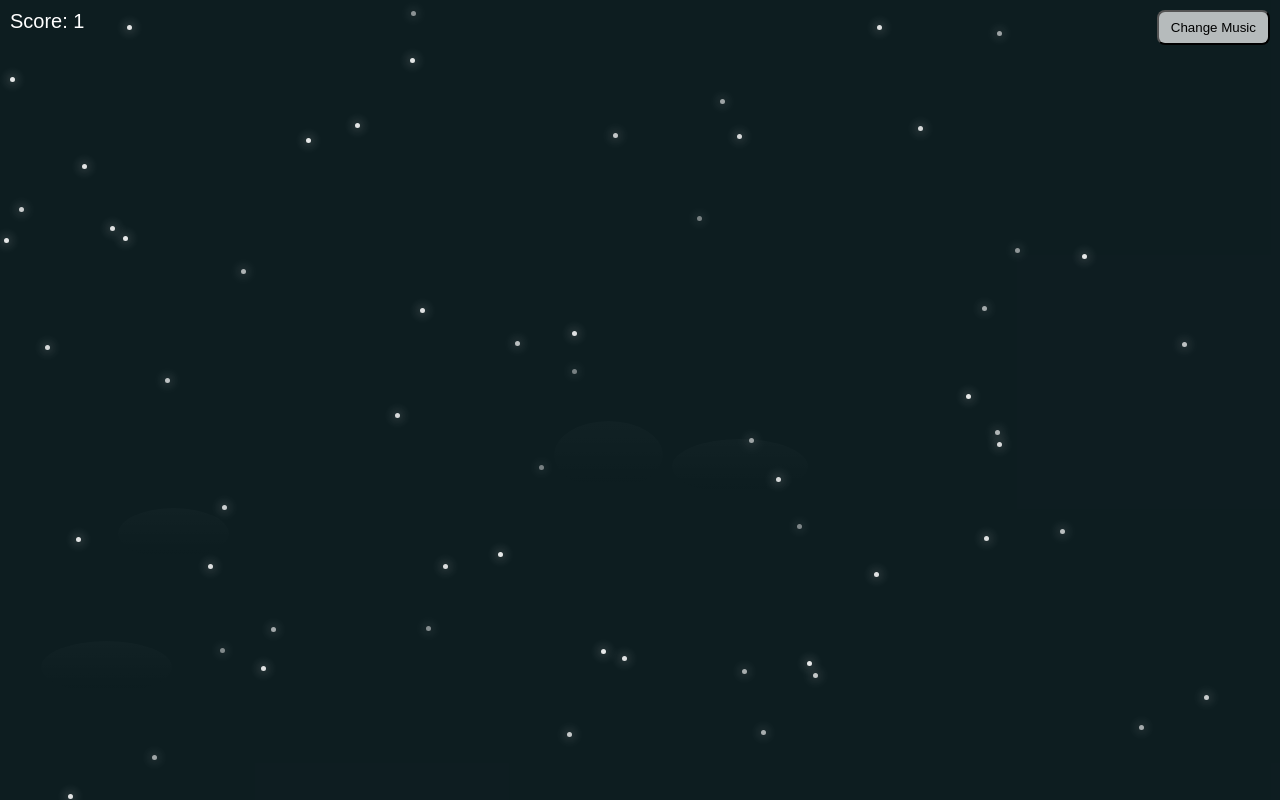
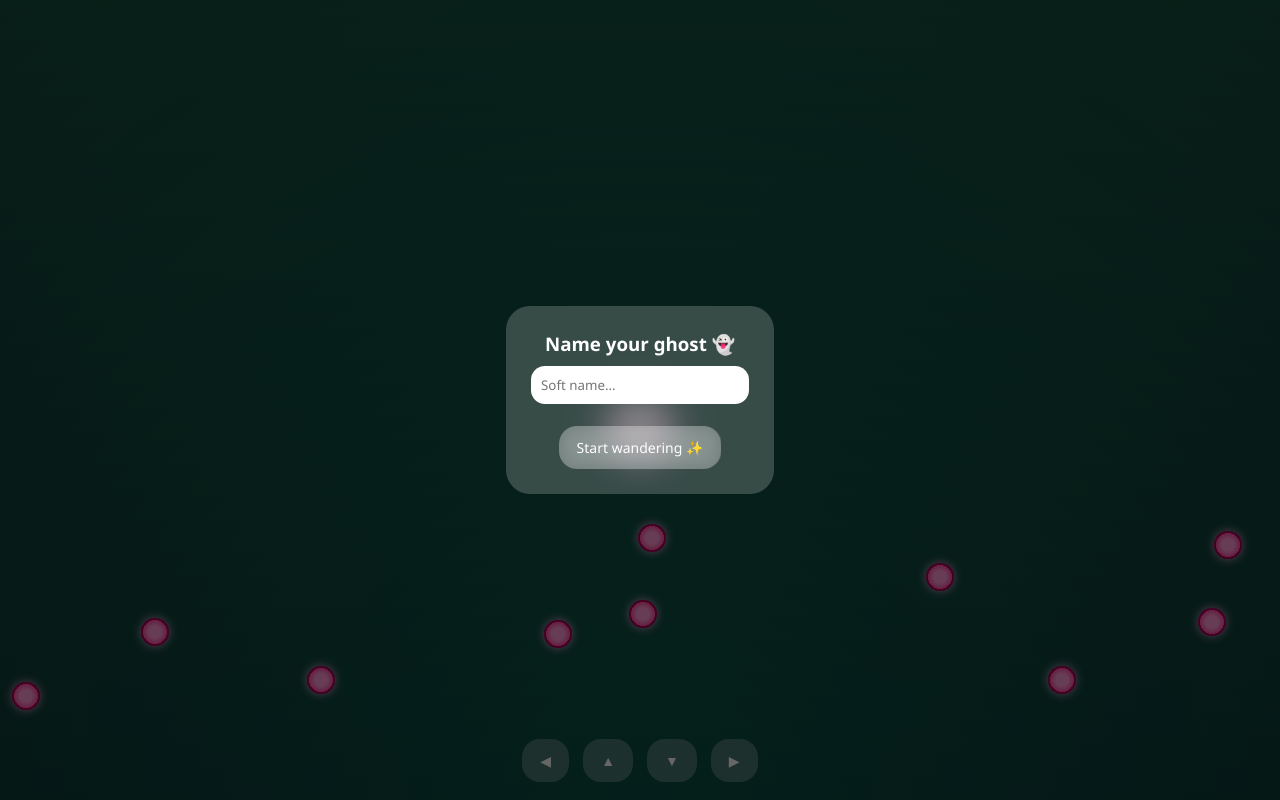
Before and after one commit to elizemariajoseph9-ship-it/ghost-forest, a plain HTML site: page index.html in a window 1280 px wide. Drawn offline with Linux system fonts and the light colour scheme.

Commit message:
index.html

```diff
--- a/index.html
+++ b/index.html
@@ -3,187 +3,214 @@
 <head>
 <meta charset="UTF-8">
 <meta name="viewport" content="width=device-width, initial-scale=1.0">
-<title>Dreamy Mushroom Forest Adventure</title>
+<title>Dreamy Ghost Forest</title>
+
 <style>
-*{margin:0;padding:0;box-sizing:border-box;}
-html,body{height:100%;overflow:hidden;background:#0b1a1e;font-family:sans-serif;}
-#gameCanvas{position:relative;width:100vw;height:100vh;background:url('images/forestBackground.png') repeat-y;background-size:cover;overflow:hidden;touch-action:none;transition:background-color 5s;}
-.ghost{position:absolute;width:80px;height:80px;background:url('images/ghost.png') no-repeat center/contain;z-index:10;transition:transform 0.2s, filter 0.5s;filter:drop-shadow(0 0 12px #a0f0ff);}
-.mushroom,.creature,.flower,.leaf,.particle,.collectible,.obstacle,.web,.fog{position:absolute;background-size:contain;background-repeat:no-repeat;}
-.mushroom{width:60px;height:60px;filter:drop-shadow(0 0 12px #a0f0ff);}
-.flower{width:40px;height:40px;}
-.creature{width:40px;height:40px;transition: transform 0.5s;}
-.leaf{width:20px;height:20px;transition:transform 1s;}
-.particle{width:5px;height:5px;border-radius:50%;background:white;opacity:0.7;pointer-events:none;filter:drop-shadow(0 0 6px white);}
-.collectible{width:30px;height:30px;filter:drop-shadow(0 0 15px #ffffaa);}
-.obstacle{width:40px;height:40px;}
-.web{width:30px;height:30px;opacity:0.3;}
-.fog{width:100px;height:60px;opacity:0.2;background:linear-gradient(180deg,rgba(255,255,255,0.1),rgba(255,255,255,0));border-radius:50%;}
-#scoreBoard{position:absolute;top:10px;left:10px;color:white;font-size:20px;z-index:20;}
-#musicBtn{position:absolute;top:10px;right:10px;padding:8px 12px;background:rgba(255,255,255,0.7);border-radius:8px;display:block;z-index:20;}
+*{margin:0;padding:0;box-sizing:border-box;font-family:'Segoe UI',sans-serif}
+body{overflow:hidden;background:black}
+
+/* SKY */
+#sky{position:fixed;inset:0;transition:background 3s;z-index:-3}
+.sky-day{background:linear-gradient(#b9e6ff,#e8f9ff)}
+.sky-twilight{background:linear-gradient(#ffb3d9,#6c6cff)}
+.sky-night{background:linear-gradient(#050b2e,#1a1a4f)}
+
+/* FOREST */
+#forest{
+  position:absolute;inset:0;z-index:-2;
+  background:
+    radial-gradient(circle at bottom,rgba(0,255,180,.15),transparent),
+    linear-gradient(to top,#0d2f2f,#144b3c);
+  transition:filter 3s
+}
+.day{filter:brightness(1)}
+.twilight{filter:brightness(.85)}
+.night{filter:brightness(.6)}
+
+/* GHOST */
+#ghost{
+  position:absolute;width:72px;height:72px;left:50%;top:55%;
+  transform:translate(-50%,-50%);
+  background:radial-gradient(circle at 50% 35%,#fff 35%,#ffd6ff 36%,#ffd6ff 55%,transparent 56%),
+             radial-gradient(circle at 40% 40%,#000 3%,transparent 4%),
+             radial-gradient(circle at 60% 40%,#000 3%,transparent 4%);
+  border-radius:50% 50% 45% 45%;
+  filter:drop-shadow(0 0 16px #ffd6ff);
+  animation:float 2s ease-in-out infinite alternate
+}
+@keyframes float{from{transform:translate(-50%,-50%) translateY(0)}to{transform:translate(-50%,-50%) translateY(-10px)}}
+
+/* EYES (blink) */
+.blink{
+  background:
+    radial-gradient(circle at 50% 35%,#fff 35%,#ffd6ff 36%,#ffd6ff 55%,transparent 56%),
+    linear-gradient(#000,#000);
+}
+.happy{filter:drop-shadow(0 0 18px #ffccff)}
+.excited{filter:drop-shadow(0 0 26px #ffffff)}
+.sleepy{opacity:.85}
+
+/* WHISPERS */
+#whisper{
+  position:fixed;bottom:90px;width:100%;
+  text-align:center;color:white;opacity:0;
+  font-size:14px;transition:opacity 2s
+}
+
+/* CONTROLS */
+#controls{
+  position:fixed;bottom:18px;width:100%;
+  display:flex;justify-content:center;gap:14px
+}
+.btn{
+  background:rgba(255,255,255,.25);backdrop-filter:blur(10px);
+  border-radius:18px;padding:12px 18px;color:white;
+  font-size:14px;border:none
+}
+
+/* NAME */
+#nameScreen{
+  position:fixed;inset:0;background:rgba(0,0,0,.6);
+  display:flex;align-items:center;justify-content:center;z-index:10
+}
+.nameBox{
+  background:rgba(255,255,255,.2);padding:25px;border-radius:24px;
+  text-align:center;color:white;backdrop-filter:blur(15px)
+}
+input{padding:10px;border-radius:14px;border:none;margin-top:10px}
+
+/* MUSHROOMS */
+.mushroom{
+  position:absolute;width:28px;height:28px;border-radius:50%;
+  background:radial-gradient(circle,#ff9ad5 30%,#ff4fa3 60%,#b3005a 61%);
+  box-shadow:0 0 10px rgba(255,180,230,.8)
+}
+.mushroom.glow{box-shadow:0 0 18px #fff}
+
+/* ENDING */
+#ending{
+  position:fixed;inset:0;background:rgba(255,180,230,.25);
+  display:none;align-items:center;justify-content:center;z-index:20
+}
+.endingBox{
+  background:rgba(255,255,255,.2);padding:30px;border-radius:30px;
+  text-align:center;color:white;backdrop-filter:blur(15px)
+}
+.restart{
+  margin-top:18px;padding:10px 16px;border:none;border-radius:18px;
+  background:rgba(255,255,255,.3);color:white;font-size:14px
+}
 </style>
 </head>
+
 <body>
-<div id="gameCanvas"></div>
-<div class="ghost" id="ghost"></div>
-<div id="scoreBoard">Score: 0</div>
-<button id="musicBtn">Change Music</button>
-<audio id="bgMusic" src="audio/bgMusic.mp3" loop autoplay></audio>
+
+<div id="sky" class="sky-day"></div>
+<div id="forest" class="day"></div>
+
+<div id="ghost" class="happy"></div>
+<div id="whisper"></div>
+
+<div id="controls">
+  <button class="btn" onclick="move(-30,0)">◀</button>
+  <button class="btn" onclick="move(0,-30)">▲</button>
+  <button class="btn" onclick="move(0,30)">▼</button>
+  <button class="btn" onclick="move(30,0)">▶</button>
+</div>
+
+<div id="nameScreen">
+  <div class="nameBox">
+    <h3>Name your ghost 👻</h3>
+    <input id="ghostName" placeholder="Soft name...">
+    <br><br>
+    <button class="btn" onclick="startGame()">Start wandering ✨</button>
+  </div>
+</div>
+
+<div id="ending">
+  <div class="endingBox">
+    <h3>The forest feels warm 🌸</h3>
+    <p id="endText"></p>
+    <button class="restart" onclick="location.reload()">Wander again?</button>
+  </div>
+</div>
 
 <script>
-const canvas=document.getElementById('gameCanvas');
-const ghost=document.getElementById('ghost');
-const bgMusic=document.getElementById('bgMusic');
-const musicBtn=document.getElementById('musicBtn');
-const scoreBoard=document.getElementById('scoreBoard');
+/* STATE */
+const ghost=document.getElementById("ghost");
+const whisper=document.getElementById("whisper");
+const sky=document.getElementById("sky");
+const forest=document.getElementById("forest");
+let name="", started=false;
 
-let ghostPos={x:window.innerWidth/2-40,y:window.innerHeight/2-40};
-let dragging=false;
-let offset={x:0,y:0};
-let score=localStorage.getItem('forestScore')?parseInt(localStorage.getItem('forestScore')):0;
-scoreBoard.innerText='Score: '+score;
-let time=0;
+/* TIME */
+const timeStates=["day","twilight","night"];
+const skyStates=["sky-day","sky-twilight","sky-night"];
+let t=0;
+setInterval(()=>{
+  t=(t+1)%3; forest.className=timeStates[t]; sky.className=skyStates[t];
+},20000);
 
-// Ghost drag
-function startDrag(e){dragging=true;const t=e.touches?e.touches[0]:e;offset.x=t.clientX-ghostPos.x;offset.y=t.clientY-ghostPos.y;}
-function stopDrag(){dragging=false;}
-function moveGhost(e){if(!dragging)return;const t=e.touches?t.touches[0]:e;ghostPos.x=t.clientX-offset.x;ghostPos.y=t.clientY-offset.y;}
-ghost.addEventListener('mousedown',startDrag);
-ghost.addEventListener('touchstart',startDrag);
-window.addEventListener('mouseup',stopDrag);
-window.addEventListener('touchend',stopDrag);
-window.addEventListener('mousemove',moveGhost);
-window.addEventListener('touchmove',moveGhost);
-
-// Element creation
-function createElement(type,imgUrl,count=5,size=50){
-  const arr=[];
-  for(let i=0;i<count;i++){
-    const el=document.createElement('div');el.className=type;el.style.backgroundImage=`url('${imgUrl}')`;
-    el.style.width=size+'px';el.style.height=size+'px';
-    el.style.left=Math.random()*window.innerWidth+'px';el.style.top=Math.random()*window.innerHeight+'px';
-    canvas.appendChild(el);arr.push(el);
-    if(type==='mushroom'){el.addEventListener('touchstart',()=>el.style.transform='scale(1.2)');el.addEventListener('touchend',()=>el.style.transform='scale(1)');}
-    if(type==='creature'){el.addEventListener('touchstart',()=>{el.style.transform='scale(1.3) rotate(10deg)';setTimeout(()=>el.style.transform='scale(1) rotate(0deg)',300);});}
-  }return arr;
+/* MOVE */
+function move(x,y){
+  ghost.style.left=(ghost.offsetLeft+x)+"px";
+  ghost.style.top=(ghost.offsetTop+y)+"px";
+  ghost.className="excited"; playStep();
+  setTimeout(()=>ghost.className="happy",350);
 }
 
-// Elements
-const mushrooms=createElement('mushroom','images/mushroom.png',15,60);
-const flowers=createElement('flower','images/flower.png',10,40);
-const butterflies=createElement('creature','images/butterfly.png',8,40);
-const snails=createElement('obstacle','images/snail.png',4,30);
-const leaves=createElement('leaf','images/leaf.png',8,20);
-const collectibles=[];
+/* BLINK */
+setInterval(()=>{
+  ghost.classList.add("blink");
+  setTimeout(()=>ghost.classList.remove("blink"),120);
+},3500);
+
+/* WHISPERS */
+const whispers=[
+  "The moss hums softly…","Tiny spores glow around you…",
+  "The forest remembers you…","This place feels safe…"
+];
+setInterval(()=>{
+  if(!started) return;
+  whisper.innerText=whispers[Math.floor(Math.random()*whispers.length)];
+  whisper.style.opacity=1; setTimeout(()=>whisper.style.opacity=0,4000);
+},8000);
+
+/* MUSHROOMS */
 for(let i=0;i<10;i++){
-  const c=document.createElement('div');c.className='collectible';
-  c.style.backgroundImage="url('images/firefly.png')";
-  c.style.left=Math.random()*window.innerWidth+'px';
-  c.style.top=Math.random()*window.innerHeight+'px';
-  canvas.appendChild(c);collectibles.push(c);
+  const m=document.createElement("div");
+  m.className="mushroom";
+  m.style.left=Math.random()*innerWidth+"px";
+  m.style.top=(innerHeight*0.6+Math.random()*innerHeight*0.3)+"px";
+  m.onclick=()=>{m.classList.add("glow"); playPlink();
+    setTimeout(()=>m.classList.remove("glow"),600)};
+  document.body.appendChild(m);
 }
 
-// Particles
-let particles=[];
-for(let i=0;i<60;i++){
-  const p=document.createElement('div');p.className='particle';
-  p.style.left=Math.random()*window.innerWidth+'px';
-  p.style.top=Math.random()*window.innerHeight+'px';
-  p.style.opacity=Math.random()*0.6+0.3;
-  canvas.appendChild(p);
-  particles.push({el:p,speed:Math.random()*0.5+0.2,delta:Math.random()*0.05});
+/* AUDIO (Web Audio – gentle) */
+let ctx;
+function audio(){ if(!ctx) ctx=new (window.AudioContext||window.webkitAudioContext)(); return ctx; }
+function tone(freq,dur,vol=0.04){
+  const c=audio(); const o=c.createOscillator(); const g=c.createGain();
+  o.frequency.value=freq; o.type="sine"; g.gain.value=vol;
+  o.connect(g); g.connect(c.destination); o.start();
+  setTimeout(()=>o.stop(),dur);
 }
+function playPlink(){ tone(880,120,0.05) }
+function playStep(){ tone(440,80,0.03) }
 
-// Spider webs
-const webs=[];
-for(let i=0;i<6;i++){
-  const w=document.createElement('div');w.className='web';
-  w.style.backgroundImage="url('images/web.png')";
-  w.style.left=Math.random()*window.innerWidth+'px';
-  w.style.top=Math.random()*window.innerHeight+'px';
-  canvas.appendChild(w);webs.push(w);
+/* START + END */
+function startGame(){
+  name=document.getElementById("ghostName").value||"Little Ghost";
+  document.getElementById("nameScreen").style.display="none";
+  started=true; tone(523,300,0.04);
+  setTimeout(()=>{
+    document.getElementById("ending").style.display="flex";
+    document.getElementById("endText").innerText=
+      name+" curls up near the glowing tree.\n“Let’s rest here for a while…”";
+  },60000);
 }
+</script>
 
-// Fog / mist
-const fogs=[];
-for(let i=0;i<5;i++){
-  const f=document.createElement('div');f.className='fog';
-  f.style.left=Math.random()*window.innerWidth+'px';
-  f.style.top=Math.random()*window.innerHeight+'px';
-  f.style.width=100+Math.random()*50+'px';
-  f.style.height=50+Math.random()*30+'px';
-  canvas.appendChild(f);fogs.push({el:f,speed:0.05+Math.random()*0.05});
-}
-
-// Collision
-function checkCollision(a,b){
-  const aR=a.getBoundingClientRect();const bR=b.getBoundingClientRect();
-  return !(aR.right<bR.left || aR.left>bR.right || aR.bottom<bR.top || aR.top>bR.bottom);
-}
-
-// Animate loop
-function animate(){
-  time+=1;
-  let bgY=parseFloat(getComputedStyle(canvas).backgroundPositionY)||0;
-  bgY+=0.3;canvas.style.backgroundPositionY=bgY+'px';
-
-  const colorShift=Math.sin(time/1000)*30;
-  canvas.style.backgroundColor=`rgb(${10+colorShift}, ${26+colorShift}, ${30+colorShift})`;
-
-  ghost.style.top=ghostPos.y+Math.sin(Date.now()/500)/5+'px';
-  ghost.style.left=ghostPos.x+Math.sin(Date.now()/700)/5+'px';
-
-  butterflies.forEach((c,i)=>{
-    let x=parseFloat(c.style.left);x+=0.3+Math.random()*0.2;if(x>window.innerWidth)x=-50;
-    c.style.left=x+'px';c.style.top=parseFloat(c.style.top)+Math.sin(Date.now()/500+i)/2+'px';
-    c.style.transform=`rotate(${Math.sin(Date.now()/500+i)*10}deg)`;
-  });
-
-  snails.forEach(s=>{
-    let x=parseFloat(s.style.left);x+=0.1;if(x>window.innerWidth)x=-40;
-    s.style.left=x+'px';
-    if(checkCollision(ghost,s)){ghostPos.x-=20;ghostPos.y-=20;}
-  });
-
-  leaves.forEach(l=>{
-    let x=parseFloat(l.style.left);let y=parseFloat(l.style.top);
-    x-=(0.2+Math.random()*0.15);y+=Math.sin(Date.now()/400+Math.random())/2;
-    if(y>window.innerHeight)y=-20;if(x<-20)x=window.innerWidth+20;
-    l.style.left=x+'px';l.style.top=y+'px';
-    l.style.transform=`rotate(${Math.sin(Date.now()/300+Math.random())*15}deg)`;
-  });
-
-  particles.forEach(p=>{
-    let y=parseFloat(p.el.style.top);y-=p.speed;p.el.style.top=y+'px';
-    p.el.style.opacity=0.4+Math.abs(Math.sin(Date.now()*p.delta))/2;
-    if(y<0)y=window.innerHeight;p.el.style.top=y+'px';
-  });
-
-  fogs.forEach(f=>{
-    let x=parseFloat(f.el.style.left);
-    x+=f.speed; if(x>window.innerWidth)x=-100;
-    f.el.style.left=x+'px';
-  });
-
-  collectibles.forEach(c=>{
-    if(c.style.display!=='none' && checkCollision(ghost,c)){
-      c.style.display='none';score++;scoreBoard.innerText='Score: '+score;
-      localStorage.setItem('forestScore',score);
-    }
-  });
-
-  mushrooms.forEach((m,i)=>{
-    m.style.transform='scale('+(1+0.05*Math.sin(Date.now()/800+i))+')';
-    m.style.filter=`drop-shadow(0 0 ${10+5*Math.sin(Date.now()/600)}px #a0f0ff)`;
-  });
-
-  requestAnimationFrame(animate);
-}
-animate();
-
-// Admin music
-function adminMusicChange(){const url=prompt("Enter music URL:");if(url)bgMusic.src=url;bgMusic.play();}
-musicBtn.addEventListener('click',adminMusicChange);
-</script>
 </body>
 </html>
```
